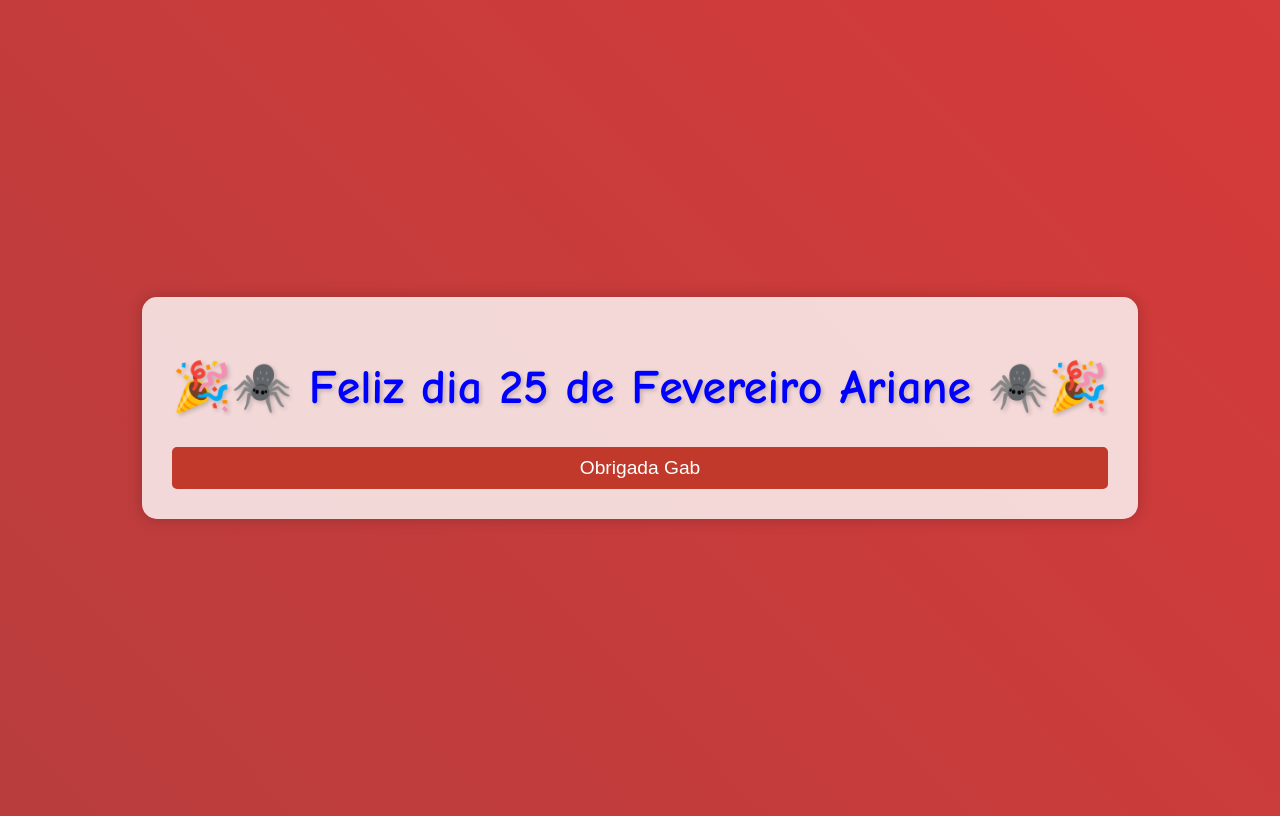
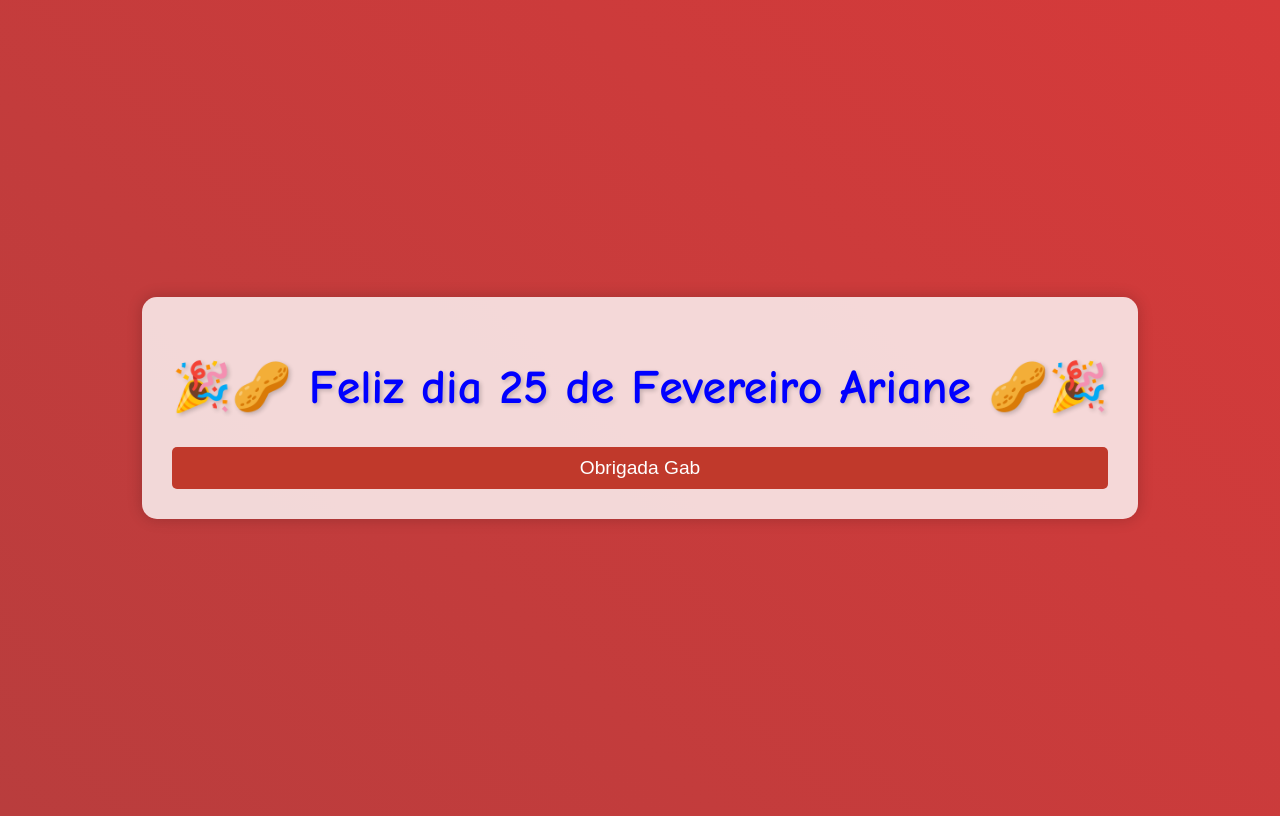
Before and after one commit to gabrielamamorim/Ariane, a plain HTML site: page index.html in a window 1280 px wide. Drawn offline with Linux system fonts and the light colour scheme.

Commit message:
3 commit

```diff
--- a/index.html
+++ b/index.html
@@ -72,7 +72,7 @@
         <div id="arianeMessage" class="message-before" style="display: none;">
             Gab wishes you a happy 25 February
         </div>
-        <h1 id="message" style="display: block;">🎉🕷️ Feliz dia 25 de Fevereiro Ariane 🕷️🎉</h1>
+        <h1 id="message" style="display: block;">🎉🥜 Feliz dia 25 de Fevereiro Ariane 🥜🎉</h1>
         <button id="surpriseButton" onclick="showMessage()" style="display: block;">Obrigada Gab</button>
     </div>
 
```
